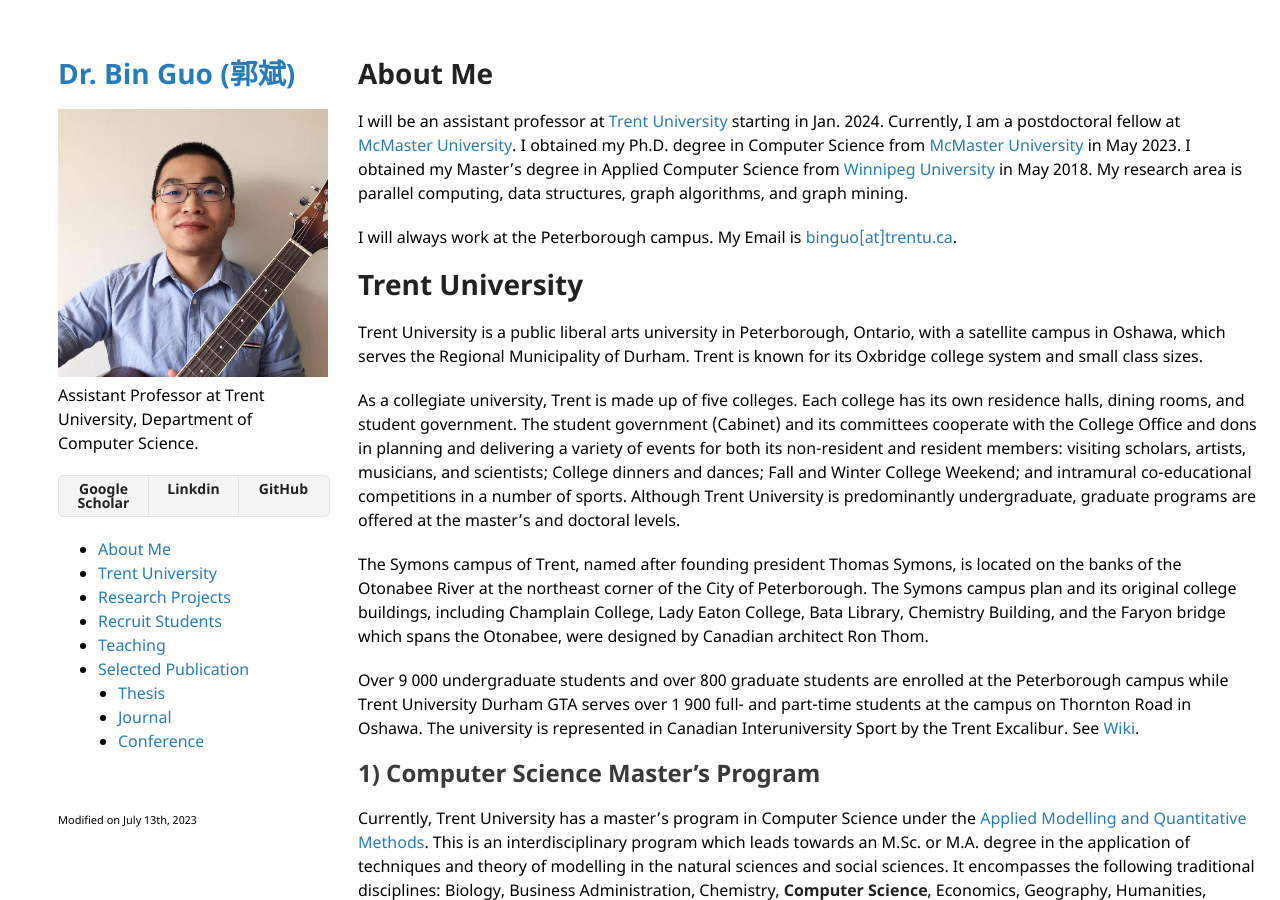
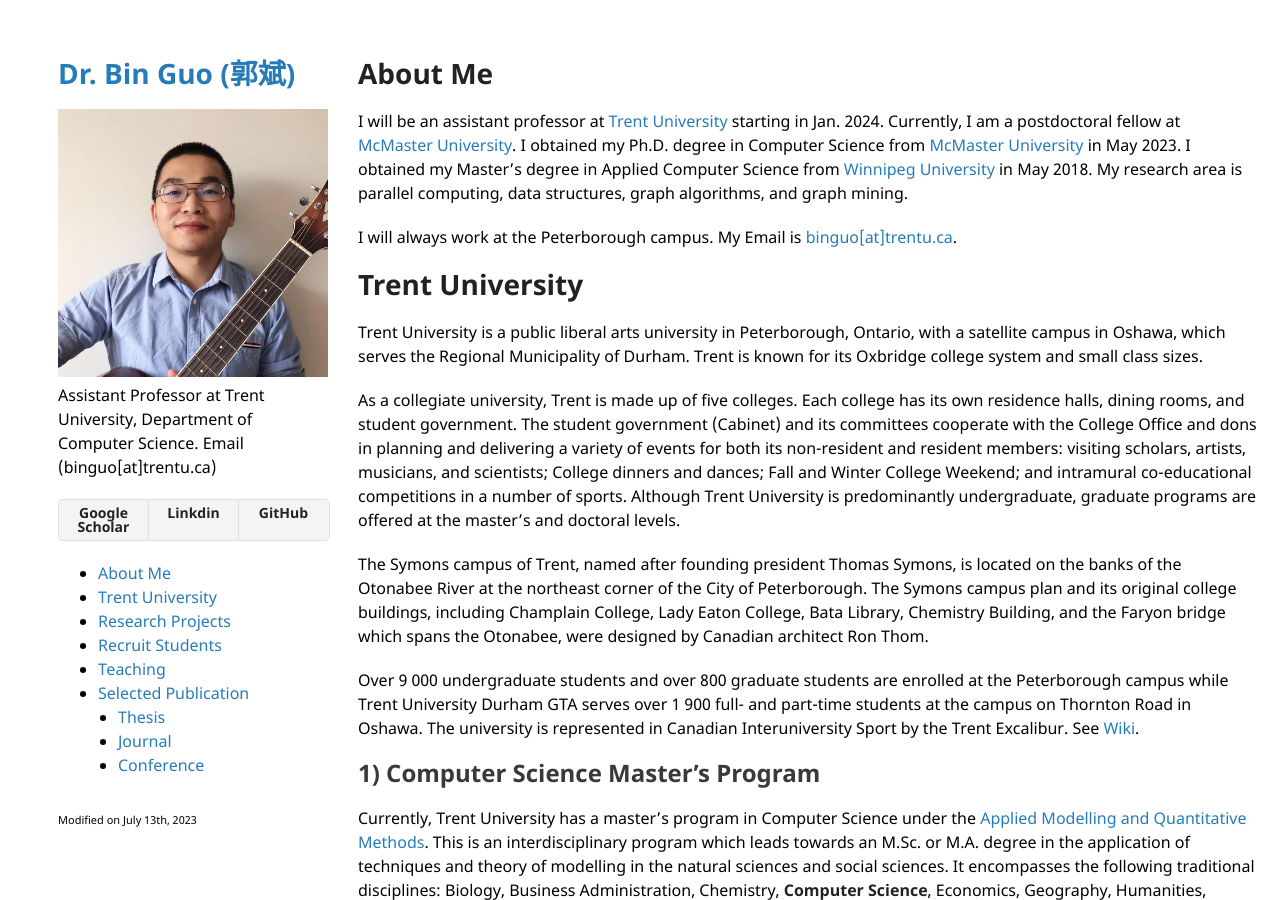
Before and after one commit to bin-guo/bin-guo.github.io, a Jekyll site: the page built from index.md, in a window 1280 px wide and 900 px high. Built offline with Jekyll 4.4.1, drawn with Linux system fonts in a browser that asks for light colours; our own code applies the rules of GitHub Pages for plain Markdown files.

Commit message:
Update _config.yml

```diff
--- a/_config.yml
+++ b/_config.yml
@@ -2,6 +2,6 @@ remote_theme: pages-themes/minimal@v0.2.0
 plugins:
 - jekyll-remote-theme # add this line to the plugins list if you already have one
 title: Dr. Bin Guo (郭斌)
-description: Assistant Professor at Trent University, Department of Computer Science.
+description: Assistant Professor at Trent University, Department of Computer Science. Email (binguo[at]trentu.ca)
 show_downloads: true
 logo: assets/binguo.jpg
```
